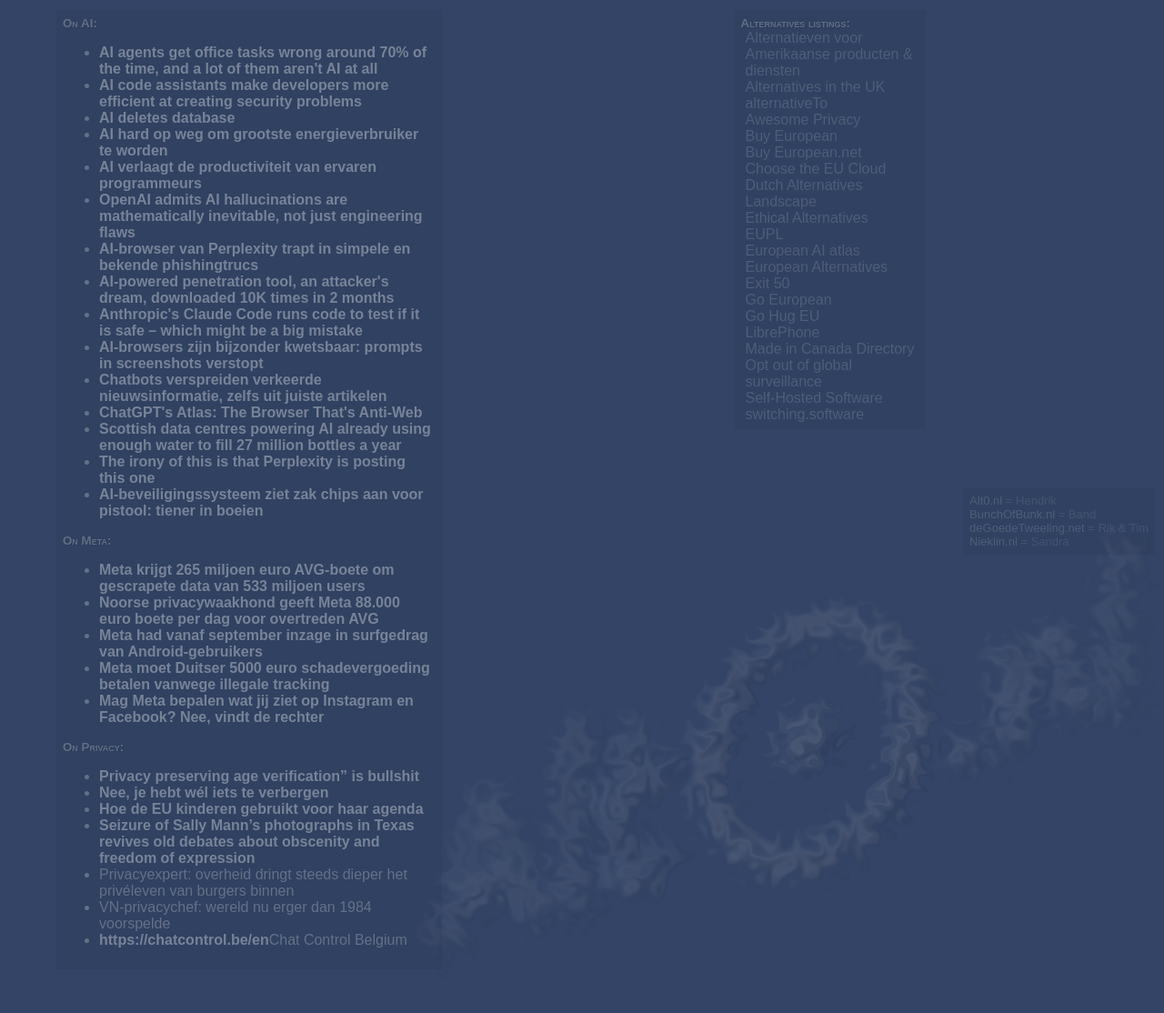
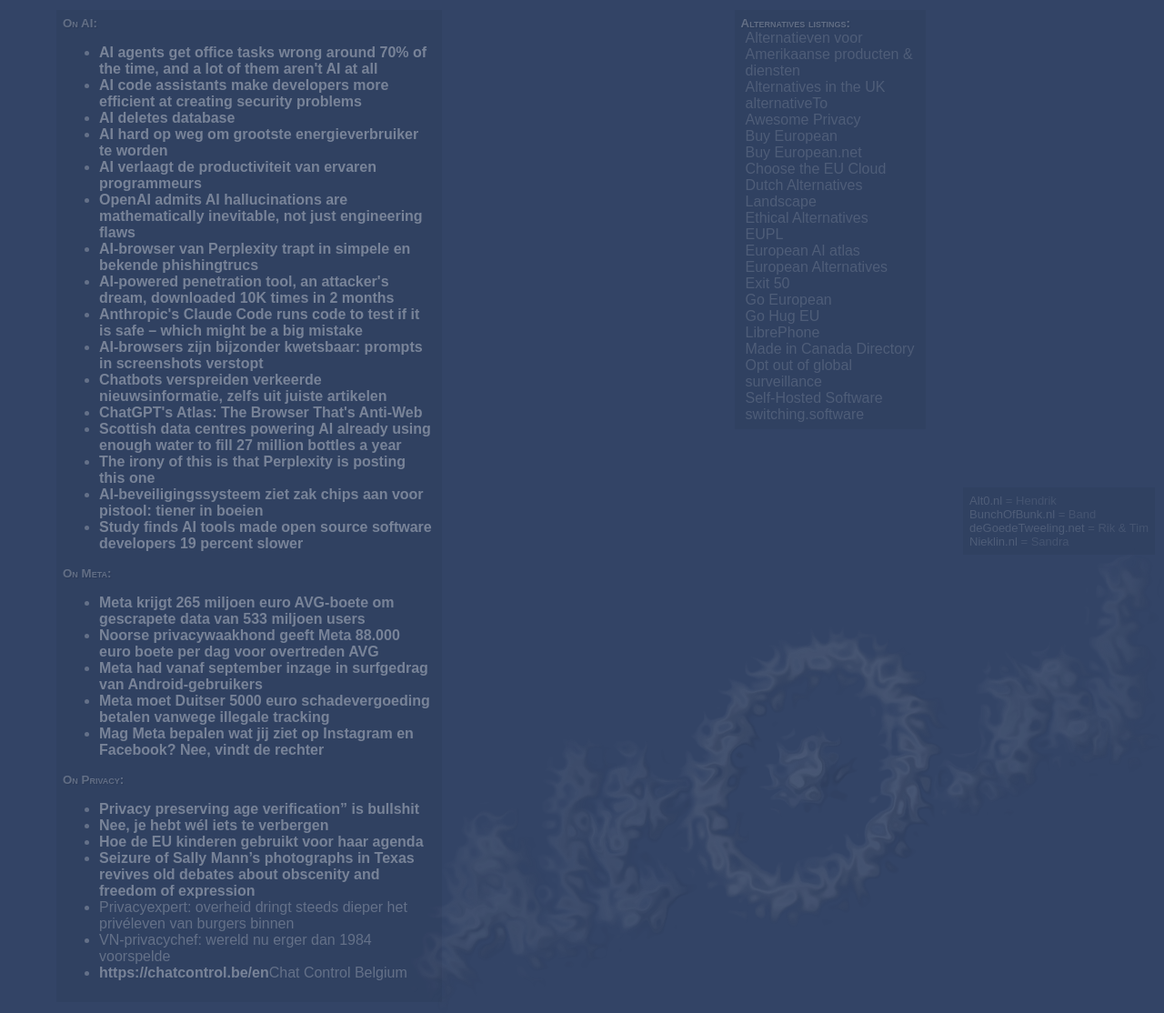
Before and after one commit to brownhamer/alt0.nl, a PHP site: page /on.php in a window 1280 px wide. Shown: the part 180-1294 px from the top of the page at 91% size. Before the commit the page ends 1222 px from the top, so only its background shows below. Run offline with PHP 8.4, Linux system fonts and the light colour scheme.

Commit message:
More on AI

```diff
--- a/on.php
+++ b/on.php
@@ -30,6 +30,7 @@ startHtmlPage('Alt0.nl &rarr; On AI');
   <li><a href="https://www.bbc.com/news/articles/c77zxx43x4vo">Scottish data centres powering AI already using enough water to fill 27 million bottles a year</a></li>
   <li><a href="https://mastodon.social/@nixCraft/115387473218466349">The irony of this is that Perplexity is posting this one</a></li>
   <li><a href="https://www.bright.nl/nieuws/1705093/ai-beveiligingssysteem-ziet-zak-chips-aan-voor-pistool-tiener-in-boeien.html">AI-beveiligingssysteem ziet zak chips aan voor pistool: tiener in boeien</a></li>
+  <li><a href="https://arstechnica.com/ai/2025/07/study-finds-ai-tools-made-open-source-software-developers-19-percent-slower/">Study finds AI tools made open source software developers 19 percent slower</a></li>
   <!--<li><a href=""></a></li>-->
 </ul>
 
```
